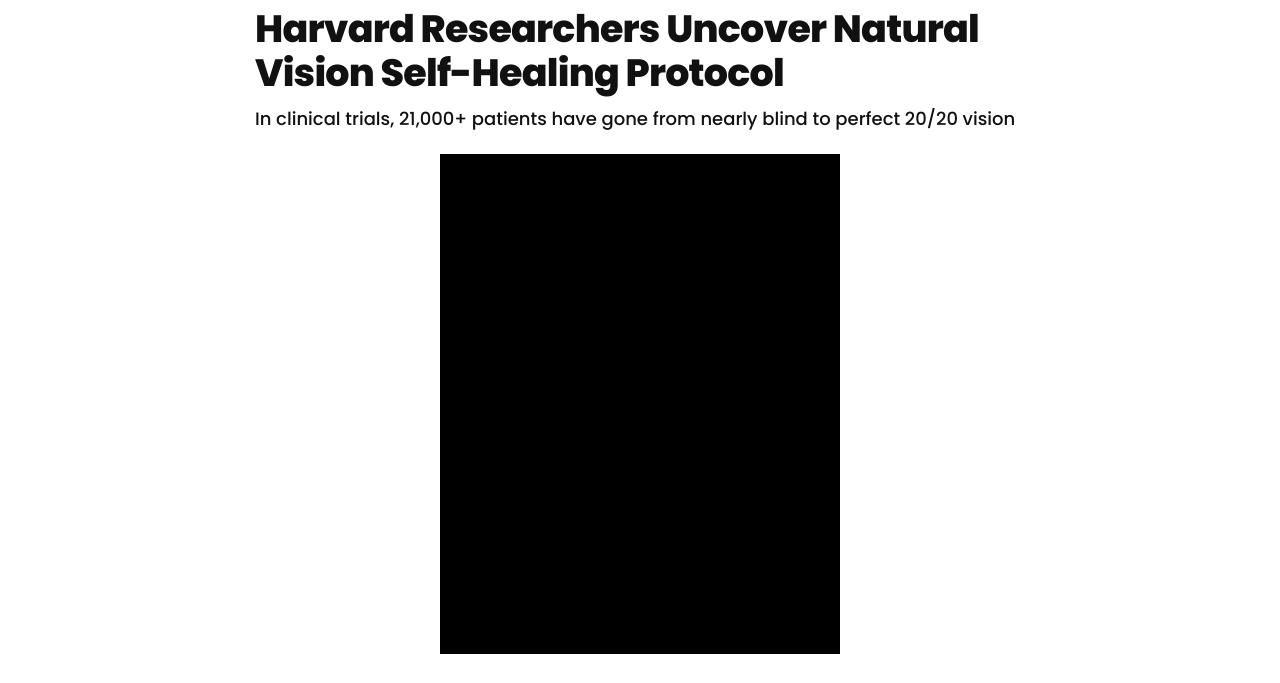
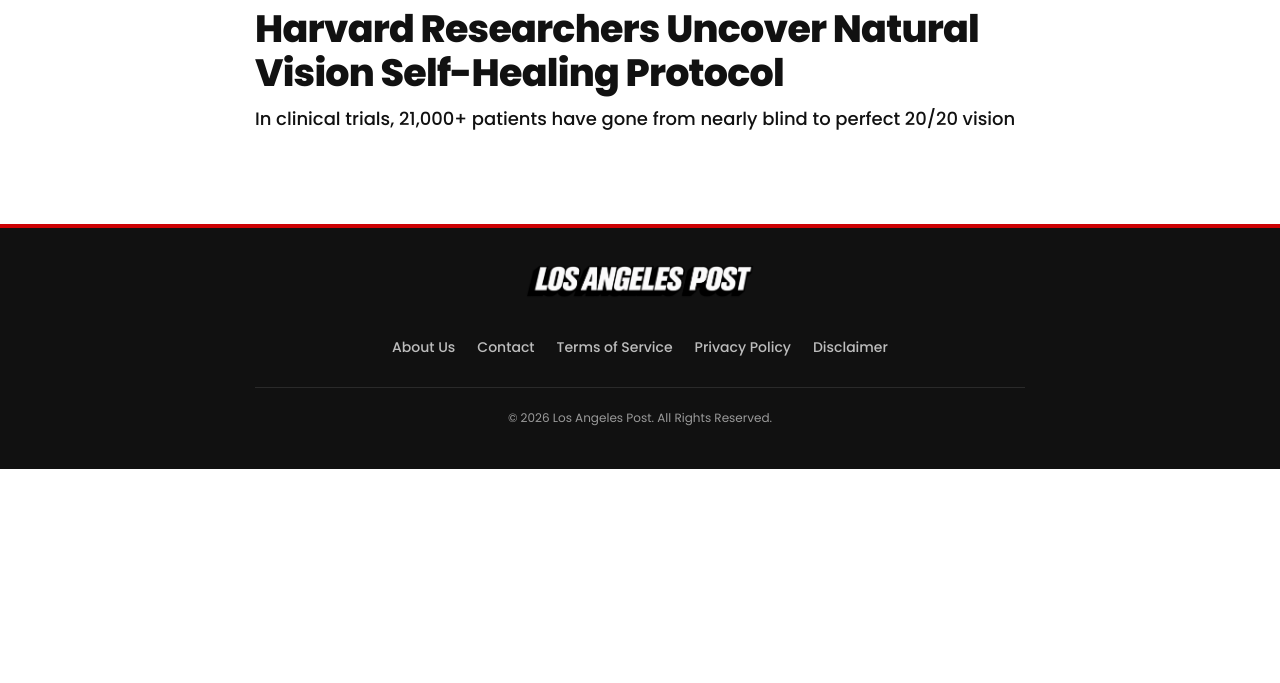
Before and after one commit to JosineyAlves/losangelespost.online, a plain HTML site: page ocolume/lander-2/index.html in a window 1280 px wide. Shown: the part 117-800 px from the top of the page. Drawn offline with Linux system fonts and the light colour scheme.

Commit message:
Update index.html

```diff
--- a/ocolume/lander-2/index.html
+++ b/ocolume/lander-2/index.html
@@ -9,11 +9,12 @@
 <link rel="preconnect" href="https://fonts.gstatic.com" crossorigin>
 <link href="https://fonts.googleapis.com/css2?family=Poppins:wght@400;500;600;700;800&display=swap" rel="stylesheet">
 <script>!function(i,n){i._plt=i._plt||(n&&n.timeOrigin?n.timeOrigin+n.now():Date.now())}(window,performance);</script>
-<link rel="preload" href="https://scripts.converteai.net/528ac277-8029-4ec6-a3db-8da993dd5d9a/players/6adeab11a83657399d6c5b53/v4/player.js" as="script">
+<link rel="preload" href="https://scripts.converteai.net/528ac277-8029-4ec6-a3db-8da993dd5d9a/ab-test/6aeaa3b0344acaded5c15d86/player.js" as="script">
 <link rel="preload" href="https://scripts.converteai.net/lib/js/smartplayer-wc/v4/smartplayer.js" as="script">
 <link rel="dns-prefetch" href="https://cdn.converteai.net">
 <link rel="dns-prefetch" href="https://scripts.converteai.net">
 <link rel="dns-prefetch" href="https://images.converteai.net">
+<link rel="dns-prefetch" href="https://m3u8.vturb.net">
 <link rel="dns-prefetch" href="https://license.vturb.com">
 <style>
 :root{
@@ -159,7 +160,7 @@ src="https://www.facebook.com/tr?id=1142349598727482&ev=PageView&noscript=1"
 
       <!-- VSL (vturb) -->
       <div class="vsl" id="video">
-        <vturb-smartplayer id="vid-6adeab11a83657399d6c5b53" style="display: block; margin: 0 auto; width: 100%; max-width: 400px;"><div class="vturb-player-placeholder" style="position: relative; width: 100%; padding: 125% 0 0; z-index: 0; background-color: black;"></div></vturb-smartplayer> <script type="text/javascript"> var s=document.createElement("script"); s.src="https://scripts.converteai.net/528ac277-8029-4ec6-a3db-8da993dd5d9a/players/6adeab11a83657399d6c5b53/v4/player.js", s.async=!0,document.head.appendChild(s); </script>
+        <vturb-smartplayer id="ab-6aeaa3b0344acaded5c15d86" style="display: block; margin: 0 auto; width: 100%; "></vturb-smartplayer> <script type="text/javascript"> var s=document.createElement("script"); s.src="https://scripts.converteai.net/528ac277-8029-4ec6-a3db-8da993dd5d9a/ab-test/6aeaa3b0344acaded5c15d86/player.js", s.async=!0,document.head.appendChild(s); </script>
       </div>
 
       <a class="cta smartplayer-click-event" href="https://order.wealthpay.io/5hpuxt1082gk?hid=b2lkPW9mZl81MTk3NzQ0JmFpZD1hZmZfMDU5NzY5NCZ1aWQ9YmxfNjgzMDMwNg%3D%3D&affid=aff_0597694">CLAIM MY 20/20 VISION NOW!</a>
```
